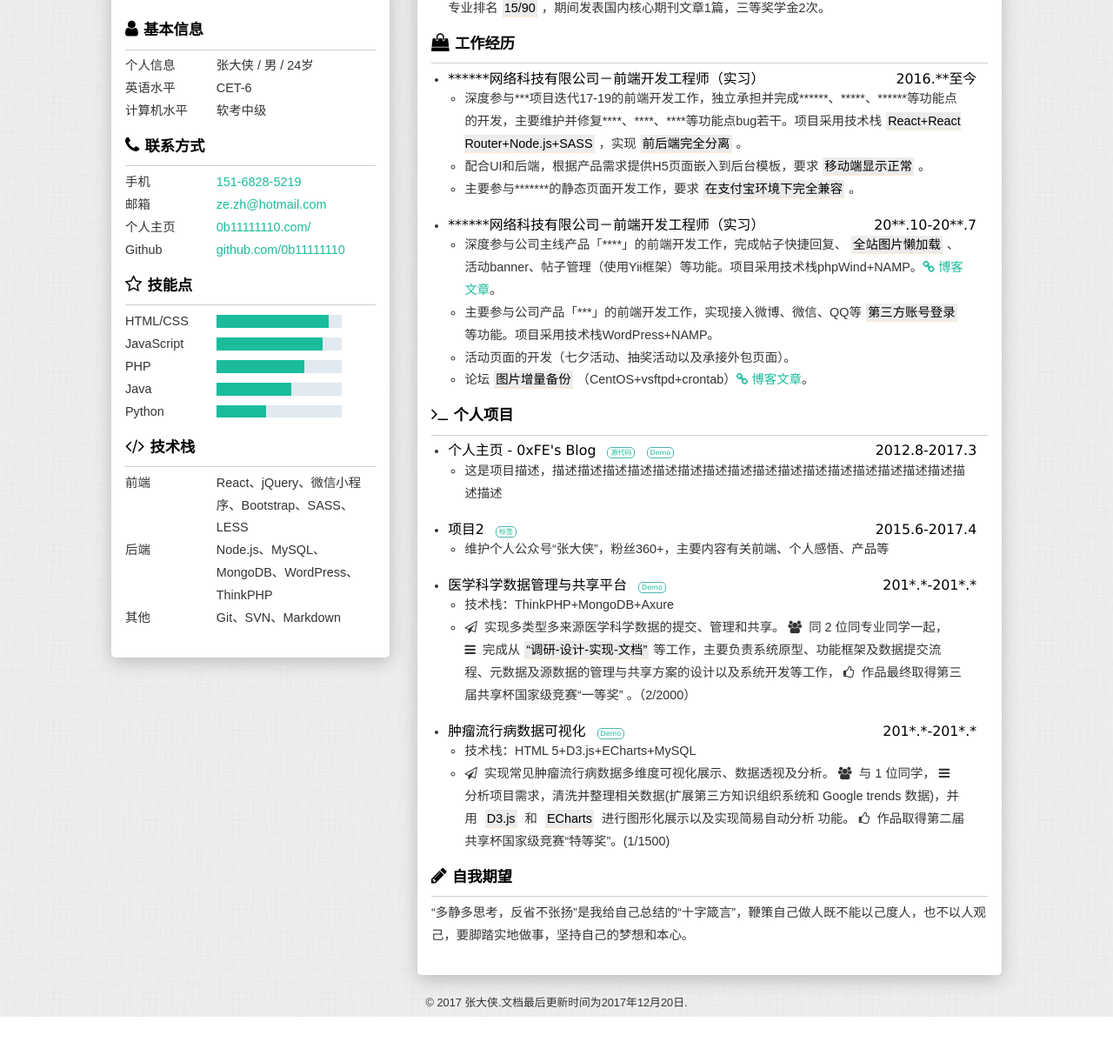
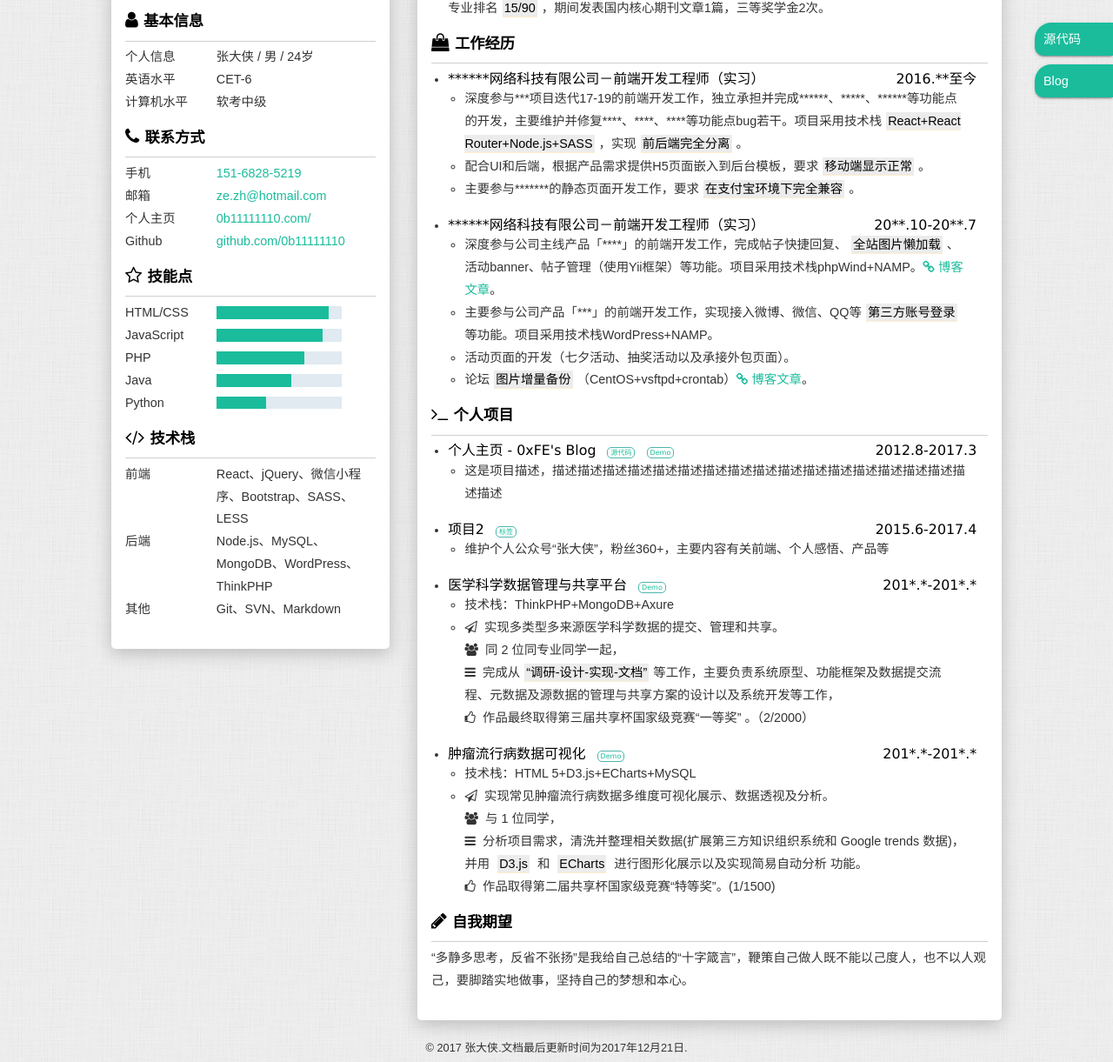
Before and after one commit to yuexiadieying/CGH-resume, a plain HTML site: page index.html in a window 1280 px wide. Shown: the part 214-1435 px from the top of the page at 87% size. Before the commit the page ends 1383 px from the top, so only its background shows below. Drawn offline with Linux system fonts and the light colour scheme.

Commit message:
小调整

```diff
--- a/index.html
+++ b/index.html
@@ -169,7 +169,7 @@
                             <li>深度参与公司主线产品「****」的前端开发工作，完成帖子快捷回复、<mark>全站图片懒加载</mark>、活动banner、帖子管理（使用Yii框架）等功能。项目采用技术栈phpWind+NAMP。<a href="http://itsay.tech/162/" target="_blank"><i class="fa fa-link" aria-hidden="true"></i>博客文章</a>。</li>
                             <li>主要参与公司产品「***」的前端开发工作，实现接入微博、微信、QQ等<mark>第三方账号登录</mark>等功能。项目采用技术栈WordPress+NAMP。</li>
                             <li>活动页面的开发（七夕活动、抽奖活动以及承接外包页面）。</li>
-                            <li>论坛<mark>图片增量备份</mark>（CentOS+vsftpd+crontab）<a href="http://itsay.tech/166/" target="_blank"><i class="fa fa-link" aria-hidden="true"></i>博客文章</a>。</li>
+                            <li>论坛<mark>图片增量备份</mark>（CentOS+vsftpd+crontab）<a href="#" target="_blank"><i class="fa fa-link" aria-hidden="true"></i>博客文章</a>。</li>
                         </ul>
                     </li>
                 </ul>
@@ -210,11 +210,11 @@
                             <li>技术栈：ThinkPHP+MongoDB+Axure</li>
                             <li>
                                 <i class="fa fa-paper-plane-o" aria-hidden="true"></i>
-                                实现多类型多来源医学科学数据的提交、管理和共享。
+                                实现多类型多来源医学科学数据的提交、管理和共享。<br/>
                                 <i class="fa fa-users" aria-hidden="true"></i>
-                                同 2 位同专业同学一起，
+                                同 2 位同专业同学一起，<br/>
                                 <i class="fa fa-bars" aria-hidden="true"></i>
-                                完成从<mark>“调研-设计-实现-文档”</mark>等工作，主要负责系统原型、功能框架及数据提交流程、元数据及源数据的管理与共享方案的设计以及系统开发等工作，
+                                完成从<mark>“调研-设计-实现-文档”</mark>等工作，主要负责系统原型、功能框架及数据提交流程、元数据及源数据的管理与共享方案的设计以及系统开发等工作，<br/>
                                 <i class="fa fa-thumbs-o-up" aria-hidden="true"></i>
                                 作品最终取得第三届共享杯国家级竞赛“一等奖” 。（2/2000）</li>
                         </ul>
@@ -229,11 +229,11 @@
                             <li>技术栈：HTML 5+D3.js+ECharts+MySQL</li>
                             <li>
                                 <i class="fa fa-paper-plane-o" aria-hidden="true"></i>
-                                实现常见肿瘤流行病数据多维度可视化展示、数据透视及分析。
+                                实现常见肿瘤流行病数据多维度可视化展示、数据透视及分析。<br/>
                                 <i class="fa fa-users" aria-hidden="true"></i>
-                                与 1 位同学，
+                                与 1 位同学，<br/>
                                 <i class="fa fa-bars" aria-hidden="true"></i>
-                                分析项目需求，清洗并整理相关数据(扩展第三方知识组织系统和 Google trends 数据)，并用 <mark>D3.js</mark> 和 <mark>ECharts</mark> 进行图形化展示以及实现简易自动分析 功能。
+                                分析项目需求，清洗并整理相关数据(扩展第三方知识组织系统和 Google trends 数据)，并用 <mark>D3.js</mark> 和 <mark>ECharts</mark> 进行图形化展示以及实现简易自动分析 功能。<br/>
                                 <i class="fa fa-thumbs-o-up" aria-hidden="true"></i>
                                 作品取得第二届共享杯国家级竞赛“特等奖”。(1/1500)
                             </li>
@@ -242,8 +242,8 @@
 <!--                     <li>
                         <h3>
                             <span>个人简历模板</span>
-                            <span class="link"><a href="http://itsay.tech/cv/" target="_blank">源代码</a></span>
-                            <span class="link"><a href="http://itsay.tech/cv/" target="_blank">Demo</a></span>
+                            <span class="link"><a href="http://0b11111110.com/resume/" target="_blank">源代码</a></span>
+                            <span class="link"><a href="http://0b11111110.com/resume/" target="_blank">Demo</a></span>
                             <time>2017.2-2017.3</time>
                         </h3>
                         <ul class="info-content">
@@ -260,8 +260,16 @@
             </div>
         </div>
     </div>
+    <!-- 侧边栏 -->
+    <aside>
+        <ul>
+            <li><a href="https://gitee.com/itsay/resume" target="_blank">源代码</a></li>
+            <li><a href="http://itsay.me/" target="_blank">Blog</a></li>
+
+        </ul>
+    </aside>
     <div class="footer">
-        <p>© 2017 张大侠.文档最后更新时间为<time>2017年12月20日</time>.</p>
+        <p>© 2017 张大侠.文档最后更新时间为<time>2017年12月21日</time>.</p>
     </div>
 </body>
 </html>
--- a/static/sass/components/_container.scss
+++ b/static/sass/components/_container.scss
@@ -38,7 +38,7 @@
     				& > img{
     					width: 8rem;
     					border-radius: 50%;
-    					border: 5px solid #607d8b;
+    					// border: 5px solid #607d8b;
     					// box-shadow: 0px 0px 2px 3px rgba(255, 255, 255, 0.7), 0px 0px 30px 8px rgba(0, 0, 0, 0.5);
     				}
     			}
--- a/static/sass/components/_custom.scss
+++ b/static/sass/components/_custom.scss
@@ -17,6 +17,30 @@ h3{
 }
 hr{
 	margin-bottom: .4em;
+}
+aside{
+	position: fixed;
+    right: 0;
+    top: 30%;
+    z-index: 2;
+    ul{
+    	li{
+    		margin-bottom: 10px;
+		    -webkit-border-radius: 10px 0 0 10px;
+		    border-radius: 19px 0 0 10px;
+		    -webkit-box-shadow: 0 2px 2px 0 rgba(0,0,0,.14), 0 3px 1px -2px rgba(0,0,0,.2), 0 1px 5px 0 rgba(0,0,0,.12);
+		    box-shadow: 0 2px 2px 0 rgba(0,0,0,.14), 0 3px 1px -2px rgba(0,0,0,.2), 0 1px 5px 0 rgba(0,0,0,.12);
+		    background: #1abc9c;
+		    a{
+		    	display: inline-block;
+			    width: 80px;
+			    height: 38px;
+			    line-height: 38px;
+			    padding-left: 10px;
+			    color: #fff;
+		    }
+    	}
+    }
 }
 // 进度条样式
 progress {
```
Also changed, not shown: css/index.css (deleted), static/css/index.css, 2 other files.
